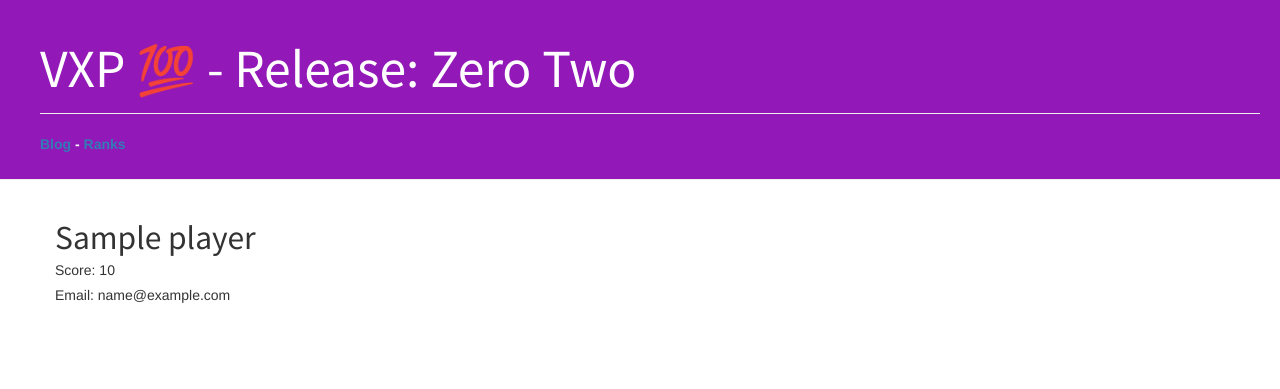
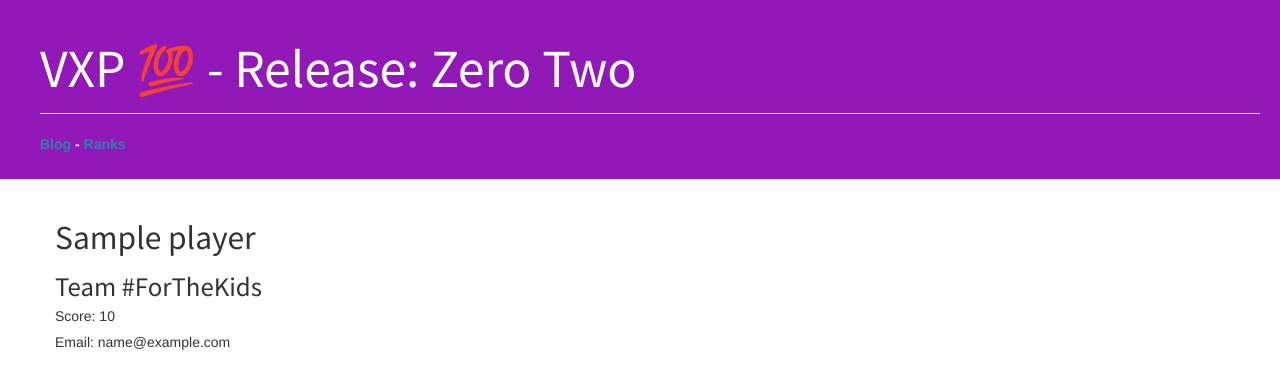
Before and after one commit to SLaGrave/djangoLearning, a Django app: a page that uses blog/templates/blog/player_detail.html in a window 1280 px wide. Shown: the top 389 px of the page. Run offline with Django 3.2, Linux system fonts and the light colour scheme; tables that the repository leaves empty hold one stand-in row (values such as "Sample post"); some libraries are stand-ins or nearby versions.

Commit message:
Begin adding teams

```diff
--- a/blog/admin.py
+++ b/blog/admin.py
@@ -1,5 +1,6 @@
 from django.contrib import admin
-from .models import Post, Player
+from .models import Post, Player, Team
 
 admin.site.register(Post)
 admin.site.register(Player)
+admin.site.register(Team)
--- a/blog/models.py
+++ b/blog/models.py
@@ -16,11 +16,19 @@ class Post(models.Model):
     def __str__(self):
         return self.title
 
+class Team(models.Model):
+    id = models.AutoField(primary_key=True)
+    name = models.CharField(max_length = 50)
+    score = models.BigIntegerField(default=100)
+
 class Player(models.Model):
     alias = models.CharField(max_length=5, unique = True)
     name = models.CharField(max_length=100)
     email = models.EmailField()
     score = models.BigIntegerField(default=1000)
+    team = models.CharField(max_length=50, choices=(("Team #ForTheKids", "Team #ForTheKids"),
+    ("B-Rate Anime Club", "B-Rate Anime Club"),
+    ("Team Breaking Dustin's Back", "Team Breaking Dustin's Back")))
 
     def publish(self):
         self.save()
--- a/blog/templates/blog/player_detail.html
+++ b/blog/templates/blog/player_detail.html
@@ -3,6 +3,7 @@
 {% block content %}
     <div class="player">
         <h2>{{ player.name }}</h2>
+        <h3>{{ player.team }}</h3>
         <h5>Score: {{ player.score }}</h5>
         <h5>Email: {{ player.email }}</h5>
     </div>
--- a/blog/templates/blog/rank_list.html
+++ b/blog/templates/blog/rank_list.html
@@ -1,6 +1,12 @@
 {% extends 'blog/base.html' %}
 
 {% block content %}
+    {% for team in teams %}
+        <div class="team">
+          <h5>{{ team.name }} - {{ team.score }}</h5>
+        </div>
+    {% endfor %}
+    <hr/>
     {% for player in players %}
         <div class="player">
             <label><a href="{% url 'player_detail' alias=player.alias %}">{{ player.name }} - {{ player.score }}</a></label>
--- a/blog/views.py
+++ b/blog/views.py
@@ -1,6 +1,6 @@
 from django.shortcuts import render
 from django.utils import timezone
-from .models import Post, Player
+from .models import Post, Player, Team
 from django.shortcuts import render, get_object_or_404
 
 def post_list(request):
@@ -13,7 +13,8 @@ def post_detail(request, pk):
 
 def rank_list(request):
     players = Player.objects.all().order_by('score').reverse()
-    return render(request, 'blog/rank_list.html', {'players': players})
+    teams = Team.objects.all().order_by('score').reverse()
+    return render(request, 'blog/rank_list.html', {'teams': teams, 'players': players})
 
 def player_detail(request, alias):
     player = get_object_or_404(Player, alias=alias)
```
Also changed, not shown: blog/migrations/0003_auto_20190501_2308.py (added), blog/migrations/0004_auto_20190501_2318.py (added), blog/migrations/0005_team.py (added), blog/migrations/0006_auto_20190501_2325.py (added).
